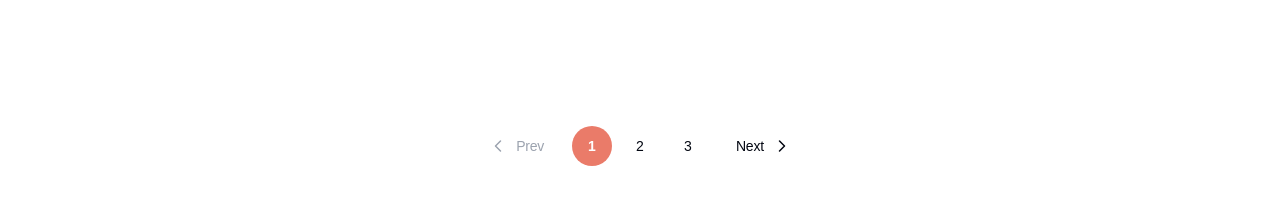
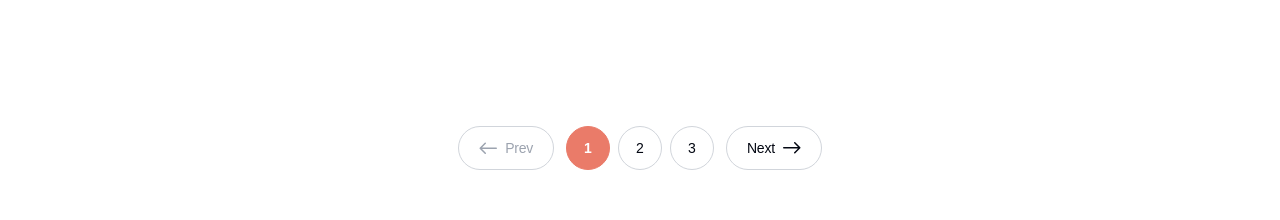
Before and after one commit to SparkStudio-Ltd/userlify, a Next.js app: page /blog in a window 1280 px wide. Shown: the part 2520-2740 px from the top of the page. Built offline with nearby package versions, Linux system fonts and the light colour scheme; a web font is replaced by a local one.

Commit message:
fix: Add blogArrowVector SVG icon and update Pagination component to use it for navigation buttons

```diff
--- a/src/components/ui/Pagination.tsx
+++ b/src/components/ui/Pagination.tsx
@@ -38,21 +38,22 @@ export default function Pagination({ currentPage, totalPages }: PaginationProps)
     const pages = getPageNumbers();
 
     return (
-        <div className="flex items-center justify-center gap-3">
+        <div className="flex flex-wrap items-center justify-center gap-3">
             {/* Previous Button */}
             <Link
                 href={currentPage > 1 ? `/blog?page=${currentPage - 1}` : '#'}
-                className={`flex items-center gap-2 px-4 py-2 text-sm leading-5 tracking-[-0.25px] transition-colors ${
+                className={`group flex h-11 items-center gap-2 rounded-full border px-5 text-sm leading-5 tracking-[-0.25px] transition-all ${
                     currentPage === 1
-                        ? 'text-[#9CA3AF] cursor-not-allowed pointer-events-none'
-                        : 'text-[#030712] hover:text-[#EA7B69]'
+                        ? 'border-[#D1D5DB] text-[#9CA3AF] cursor-not-allowed pointer-events-none'
+                        : 'border-[#D1D5DB] text-[#030712] hover:bg-[#EA7B69] hover:text-white hover:border-[#EA7B69]'
                 }`}
                 style={{ fontFamily: 'Public Sans, sans-serif', fontWeight: 400 }}
                 aria-disabled={currentPage === 1}
             >
-                <svg width="20" height="20" viewBox="0 0 20 20" fill="none" xmlns="http://www.w3.org/2000/svg">
-                    <path d="M12.5 15L7.5 10L12.5 5" stroke="currentColor" strokeWidth="1.5" strokeLinecap="round" strokeLinejoin="round"/>
-                </svg>
+                <span
+                    className="h-3 w-[18px] shrink-0 rotate-180 bg-current [-webkit-mask:url('/assets/icons/blogArrowVector.svg')_center/contain_no-repeat] [mask:url('/assets/icons/blogArrowVector.svg')_center/contain_no-repeat]"
+                    aria-hidden="true"
+                />
                 Prev
             </Link>
 
@@ -61,13 +62,13 @@ export default function Pagination({ currentPage, totalPages }: PaginationProps)
                 {pages.map((page, index) => {
                     if (page === '...') {
                         return (
-                            <span
+                            <div
                                 key={`ellipsis-${index}`}
-                                className="px-3 py-2 text-sm leading-5 text-[#9CA3AF]"
+                                className="flex h-11 w-11 items-center justify-center rounded-full border border-[#D1D5DB] text-[#030712] text-sm leading-5"
                                 style={{ fontFamily: 'Public Sans, sans-serif', fontWeight: 400 }}
                             >
                                 ...
-                            </span>
+                            </div>
                         );
                     }
 
@@ -78,10 +79,10 @@ export default function Pagination({ currentPage, totalPages }: PaginationProps)
                         <Link
                             key={pageNumber}
                             href={`/blog?page=${pageNumber}`}
-                            className={`min-w-[40px] h-[40px] flex items-center justify-center rounded-full text-sm leading-5 transition-all ${
+                            className={`flex h-11 w-11 items-center justify-center rounded-full border text-sm leading-5 transition-all ${
                                 isActive
-                                    ? 'bg-[#EA7B69] text-white'
-                                    : 'bg-transparent text-[#030712] hover:bg-[#F3F4F6]'
+                                    ? 'border-[#EA7B69] bg-[#EA7B69] text-white'
+                                    : 'border-[#D1D5DB] bg-transparent text-[#030712] hover:bg-[#EA7B69] hover:text-white hover:border-[#EA7B69]'
                             }`}
                             style={{ fontFamily: 'Public Sans, sans-serif', fontWeight: isActive ? 600 : 400 }}
                         >
@@ -94,18 +95,19 @@ export default function Pagination({ currentPage, totalPages }: PaginationProps)
             {/* Next Button */}
             <Link
                 href={currentPage < totalPages ? `/blog?page=${currentPage + 1}` : '#'}
-                className={`flex items-center gap-2 px-4 py-2 text-sm leading-5 tracking-[-0.25px] transition-colors ${
+                className={`group flex h-11 items-center gap-2 rounded-full border px-5 text-sm leading-5 tracking-[-0.25px] transition-all ${
                     currentPage === totalPages
-                        ? 'text-[#9CA3AF] cursor-not-allowed pointer-events-none'
-                        : 'text-[#030712] hover:text-[#EA7B69]'
+                        ? 'border-[#D1D5DB] text-[#9CA3AF] cursor-not-allowed pointer-events-none'
+                        : 'border-[#D1D5DB] text-[#030712] hover:bg-[#EA7B69] hover:text-white hover:border-[#EA7B69]'
                 }`}
                 style={{ fontFamily: 'Public Sans, sans-serif', fontWeight: 400 }}
                 aria-disabled={currentPage === totalPages}
             >
                 Next
-                <svg width="20" height="20" viewBox="0 0 20 20" fill="none" xmlns="http://www.w3.org/2000/svg">
-                    <path d="M7.5 15L12.5 10L7.5 5" stroke="currentColor" strokeWidth="1.5" strokeLinecap="round" strokeLinejoin="round"/>
-                </svg>
+                <span
+                    className="h-3 w-[18px] shrink-0 bg-current [-webkit-mask:url('/assets/icons/blogArrowVector.svg')_center/contain_no-repeat] [mask:url('/assets/icons/blogArrowVector.svg')_center/contain_no-repeat]"
+                    aria-hidden="true"
+                />
             </Link>
         </div>
     );
```
Also changed, not shown: public/assets/icons/blogArrowVector.svg (added).
